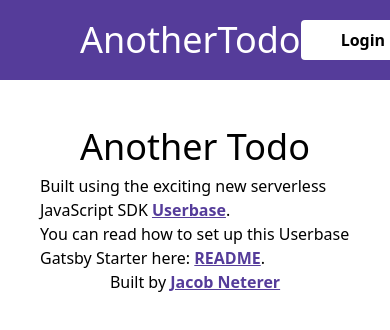
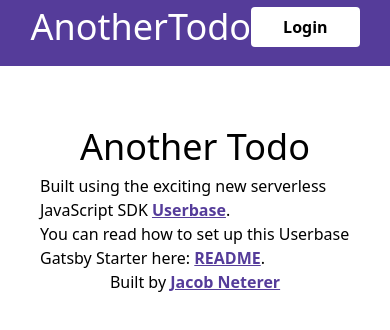
Before and after one commit to jneterer/userbase-gatsby-starter, a Gatsby site: page / in a window 390 px wide. Built offline with nearby package versions, Linux system fonts and the light colour scheme; Gatsby itself is replaced by a stand-in of ours.

Commit message:
Updating the header to be responsive on mobile.

```diff
--- a/src/components/header/index.tsx
+++ b/src/components/header/index.tsx
@@ -5,7 +5,7 @@
 const userbase = typeof window !== 'undefined' ? require('userbase-js').default : null;
 
 const Header = ({ siteTitle, user }) => (
-  <header className="fixed w-full bg-purple-800 h-20 z-50 flex justify-between items-center px-20">
+  <header className="fixed w-full bg-purple-800 sm:h-20 z-50 flex sm:flex-row flex-wrap sm:justify-between justify-center items-center pb-3 px-1 sm:px-20">
     <h1 className="m-0 text-4xl">
       <Link
         to="/"
@@ -19,7 +19,7 @@
     </h1>
     {
       user ?
-        <div>
+        <nav>
           <Link to="/app/todo" className="mr-2">
             <button className="btn-secondary">
               Todos
@@ -33,7 +33,7 @@
           <button className="btn-accent" onClick={signOut}>
             Sign out
           </button>
-        </div> :
+        </nav> :
         <Link to="/app/login">
           <button className="btn-secondary">
             Login
--- a/src/styles/site.scss
+++ b/src/styles/site.scss
@@ -29,12 +29,15 @@
 @mixin btn-style($bg-color, $hover-bg-color, $text-color, $hover-text-color: false) {
   background-color: theme($bg-color);
   color: theme($text-color);
+  @screen sm {
+    @apply py-2 px-10;
+  }
+  @apply py-2 px-8 font-semibold rounded;
   @if $hover-text-color {
     transition: background-color .25s, color .25s ease;
   } @else {
     transition: background-color .25s ease;
   }
-  @apply font-semibold py-2 px-10 rounded;
   &:not(:disabled):hover {
     background-color: theme($hover-bg-color);
     @if $hover-text-color {
```
